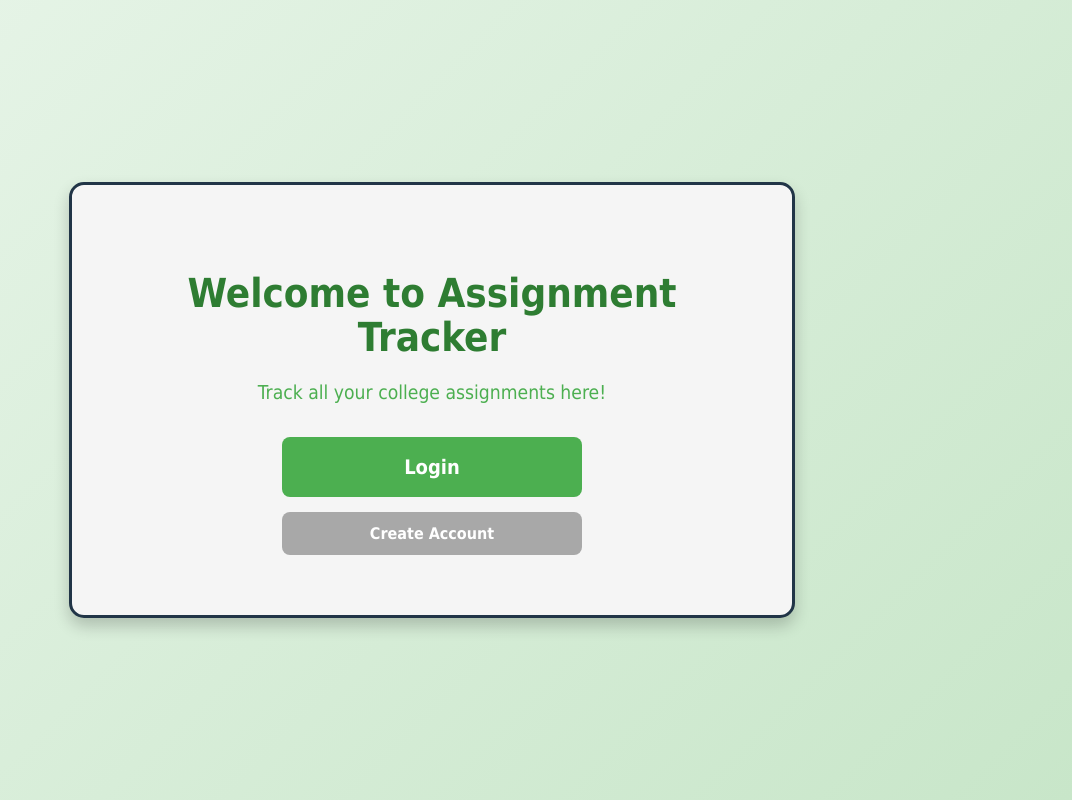
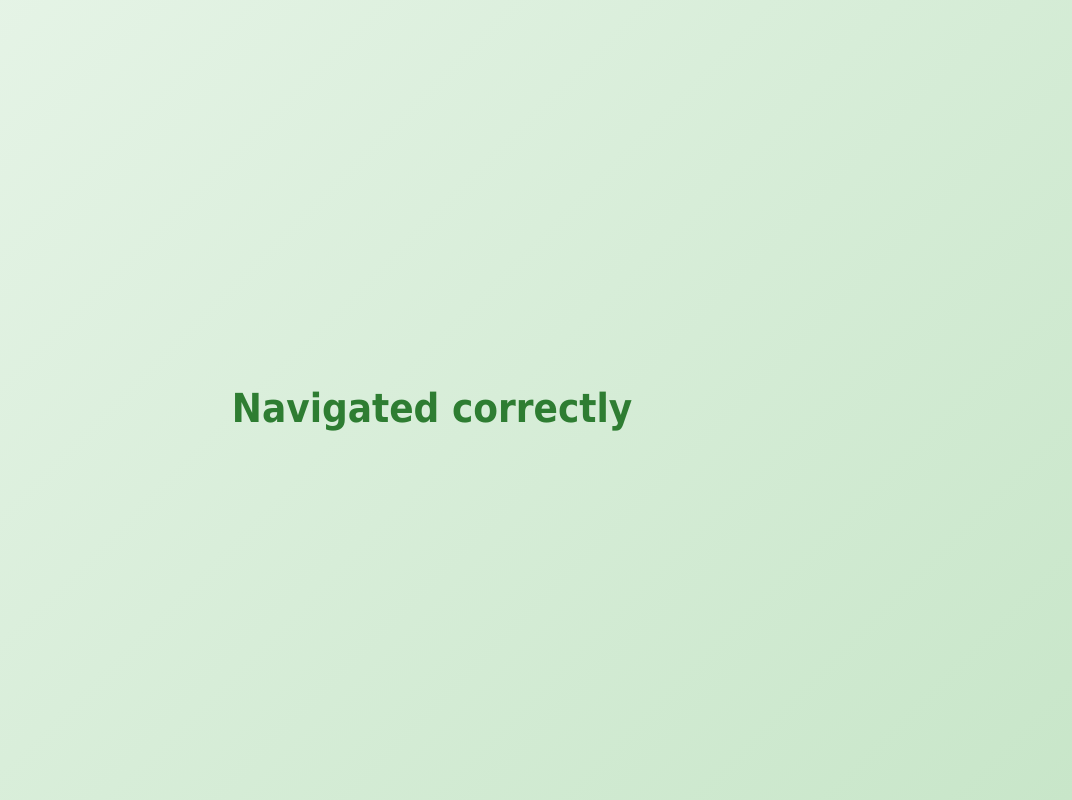
Before and after one commit to AudreyBurrell/Semester-to-do-list, a React (Vite) app: page /AddOrView in a window 1280 px wide. Shown: the whole page, without its empty margins (208-1280 px from the left). Built offline with nearby package versions, Linux system fonts and the light colour scheme.

Commit message:
Making some navigation to the next page.

```diff
--- a/package.json
+++ b/package.json
@@ -11,7 +11,8 @@
   },
   "dependencies": {
     "react": "^19.2.0",
-    "react-dom": "^19.2.0"
+    "react-dom": "^19.2.0",
+    "react-router-dom": "^7.10.1"
   },
   "devDependencies": {
     "@eslint/js": "^9.39.1",
--- /dev/null
+++ b/src/AddOrView.jsx
@@ -0,0 +1,11 @@
+//this page will just display instructions and two buttons: a button that leads to a place where they can manually import or import a CSV for start-of semester planning, and the other button leads straight to the to-do list.
+//Maybe I can add something on the semester planning (like a date where the semester ends) and if the date when the semester ends hasn't passed, it just goes straight to the to-do list part if something has already been made for the semester.
+function AddOrView() {
+    return (
+        <div>
+            <h1>Navigated correctly</h1>
+        </div>
+    );
+}
+
+export default AddOrView;
--- a/src/App.jsx
+++ b/src/App.jsx
@@ -1,11 +1,17 @@
-import './Home.css'
+import './App.css'
+import { BrowserRouter, Routes, Route } from 'react-router-dom';
+import Home from './Home';
+import AddOrView from './AddOrView'
 
-import Home from './Home';
 function App() {
   return (
-    <div className = "App">
-      <Home />
-    </div>
+    <BrowserRouter>
+        <Routes>
+          <Route path="/" element={<Home />} />
+          <Route path="/AddOrView" element={<AddOrView />} />
+        </Routes>
+    </BrowserRouter>
+
   )
 }
 
--- a/src/Home.jsx
+++ b/src/Home.jsx
@@ -1,6 +1,11 @@
+import './Home.css'
+import { useNavigate } from 'react-router-dom';
+
 function Home() {
+    const navigate = useNavigate();
     const handleLogin = () => { //for now when either of these buttons are clicked, just move on. Make the backend later.
         console.log("Login clicked!");
+        navigate('/AddOrView');
     };
     const handleCreateAccount = () => {
         console.log("Create Account clicked!")
```
Also changed, not shown: 1 other file (tests, documents, lock files or other folders).
